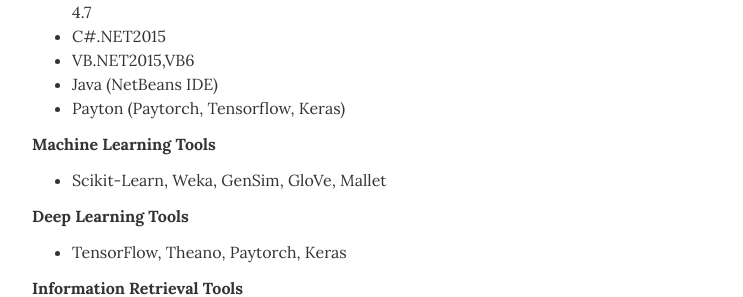
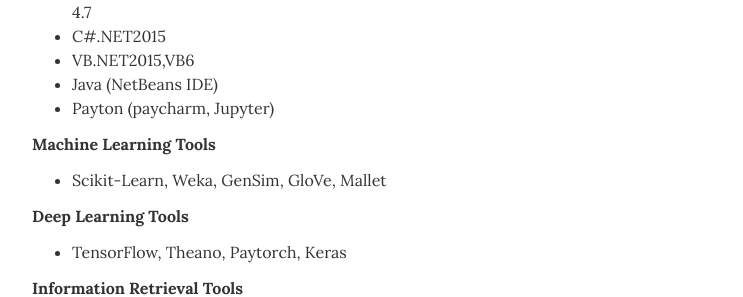
Before and after one commit to hosseinsadr/hosseinsadr.github.io, a Jekyll site: the page built from index.html, in a window 1280 px wide and 900 px high, scrolled down 4683 px. Shown: the part 162-459 px from the top of the window, without its empty margins (268-1011 px from the left). Built offline with Jekyll 4.4.1, drawn with Linux system fonts in a browser that asks for light colours.

Commit message:
Update skills.yml

```diff
--- a/_data/skills.yml
+++ b/_data/skills.yml
@@ -1,7 +1,7 @@
 # Skills
 # Programing languages
 - skill: Programing languages
-  description: <ul class="resume-item-list"><li>Web Applications Development with Microsoft .NET Framework 4.7</li><li>Accessing Data with Microsoft .NET Framework 4.7</li><li>Windows Communication Foundation Development with Microsoft .NET Framework 4.7</li><li>C#.NET2015</li><li>VB.NET2015,VB6</li><li>Java (NetBeans IDE)</li><li>Payton (Paytorch, Tensorflow, Keras)</li></ul>
+  description: <ul class="resume-item-list"><li>Web Applications Development with Microsoft .NET Framework 4.7</li><li>Accessing Data with Microsoft .NET Framework 4.7</li><li>Windows Communication Foundation Development with Microsoft .NET Framework 4.7</li><li>C#.NET2015</li><li>VB.NET2015,VB6</li><li>Java (NetBeans IDE)</li><li>Payton (paycharm, Jupyter)</li></ul>
 
 # Machine Learning Tools
 - skill: Machine Learning Tools
```
